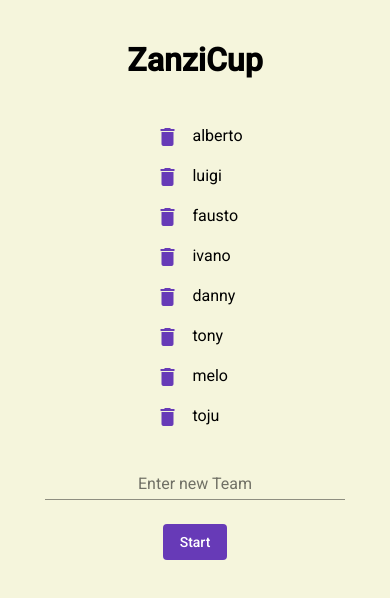
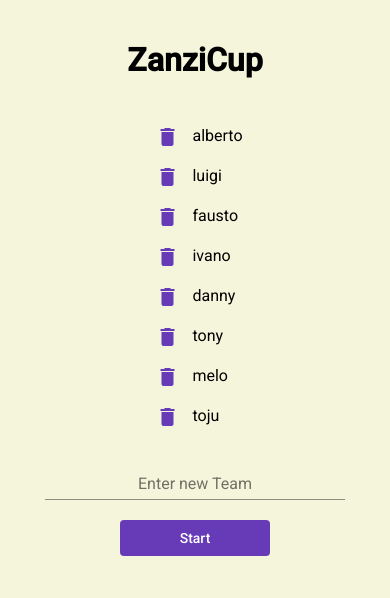
Before and after one commit to IvanoAlvino/warzoneSquads, an Angular app: page / in a window 390 px wide. Shown: the top 598 px of the page. Built offline with nearby package versions, Linux system fonts and the light colour scheme.

Commit message:
Improve input UI on mobiles

```diff
--- a/src/app/setup-teams/setup-teams.component.html
+++ b/src/app/setup-teams/setup-teams.component.html
@@ -9,7 +9,7 @@
 		</mat-form-field>
 	</form>
 
-	<div matTooltip="You need an even number of teams to proceed"
+	<div matTooltip="You need at least one team to proceed" class="buttons-container"
 	     [matTooltipDisabled]="!isStartButtonDisabled()">
 		<button class="start-button" mat-flat-button color="primary" (click)="startDrawing()"
 			[disabled]="isStartButtonDisabled()">
--- a/src/app/setup-teams/setup-teams.component.scss
+++ b/src/app/setup-teams/setup-teams.component.scss
@@ -1,7 +1,6 @@
 .start-button {
 	display: block;
-	margin-top: 5%;
-	width: 50%;
+	min-width: 150px;
 }
 
 .input {
--- a/src/app/setup-teams/setup-teams.component.ts
+++ b/src/app/setup-teams/setup-teams.component.ts
@@ -41,6 +41,6 @@ export class SetupTeamsComponent {
 
   public isStartButtonDisabled(): boolean
   {
-    return this.teams.length === 0 || this.teams.length % 2 !== 0;
+    return this.teams.length === 0;
   }
 }
```
